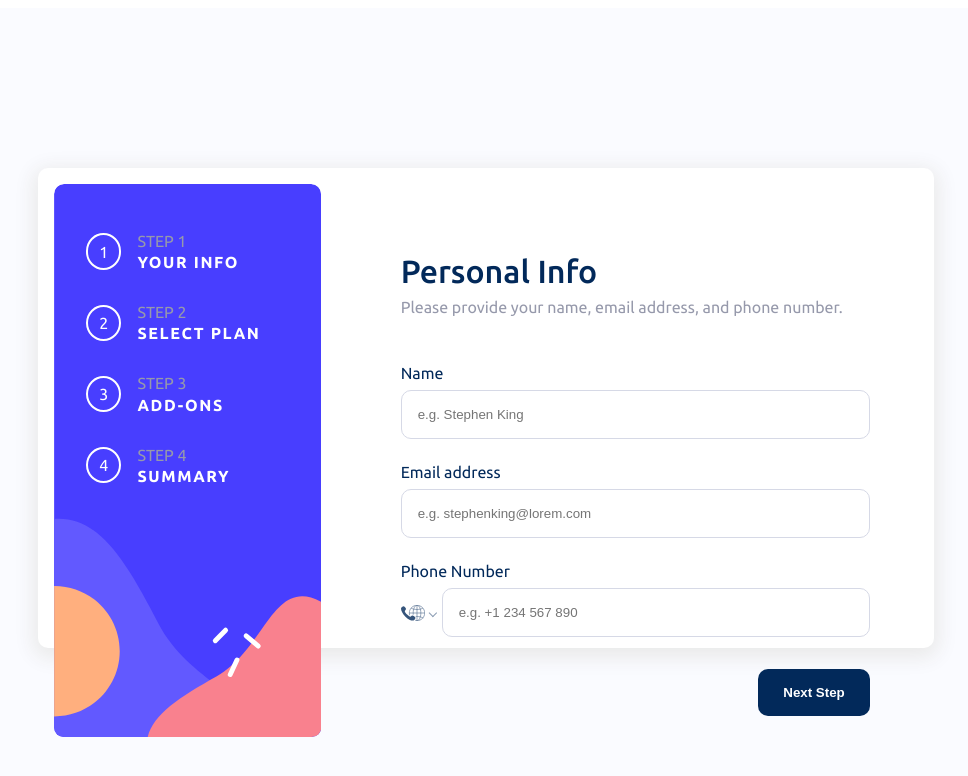
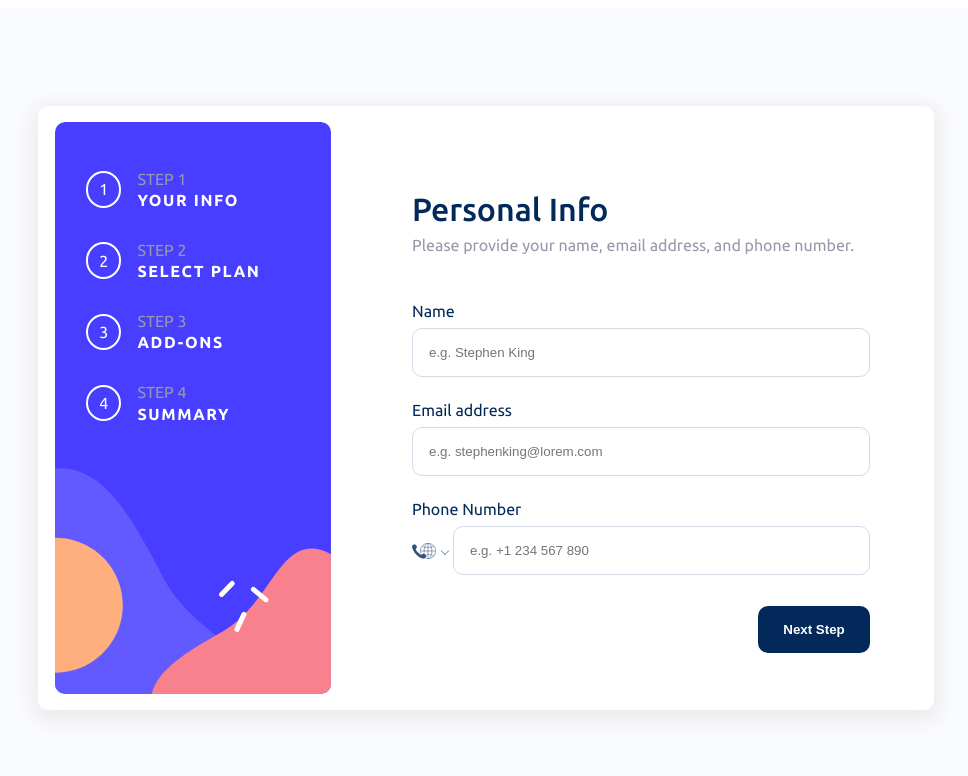
Before and after one commit to jakegodsall/multistep-form-frontend, a React (Create React App) app: page / in a window 1280 px wide. Shown: the top 776 px of the page, without its empty margins (162-1130 px from the left). Built offline with nearby package versions, Linux system fonts and the light colour scheme.

Commit message:
fixed sizing of navbar section

```diff
--- a/src/App.module.css
+++ b/src/App.module.css
@@ -1,6 +1,5 @@
 .container {
-    width: 70%;
-    height: 60%;
+    width: min(70%, 930px);
     display: grid;
     grid-template-rows: 1fr;
     grid-template-columns: 1fr 2fr;
--- a/src/components/FormNav/FormNav.module.css
+++ b/src/components/FormNav/FormNav.module.css
@@ -1,8 +1,10 @@
 .formNav {
+    width: 214px;
     margin: 1rem;
     border-radius: 10px;
     background-image: url('../../assets/images/bg-sidebar-desktop.svg');
     background-size: contain;
     background-repeat: no-repeat;
+    background-position: center;
     padding: 2rem;
 }
```
